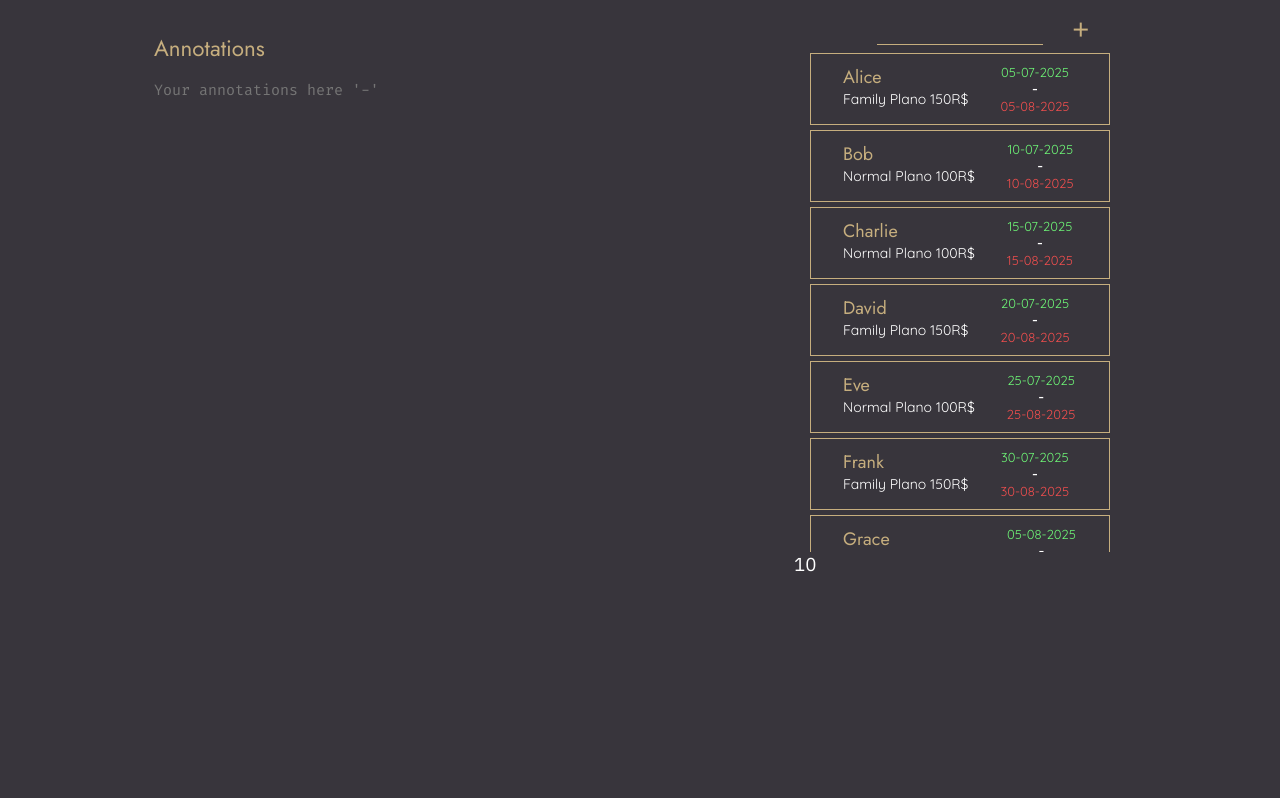
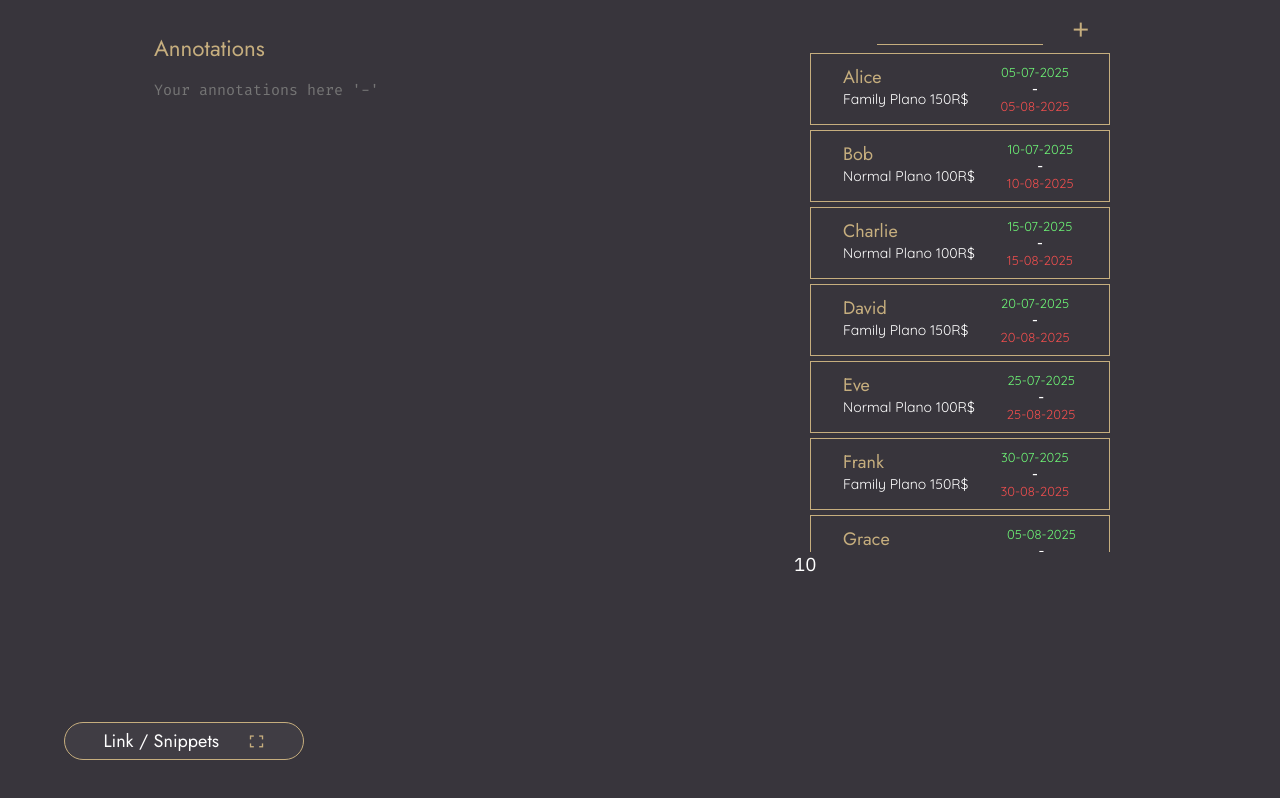
Before and after one commit to renansouza12/ClientEase, an Angular app: page / in a window 1280 px wide. Built offline with nearby package versions, Linux system fonts and the light colour scheme.

Commit message:
wip: add button to show the snippets and links

```diff
--- a/src/app/app.component.html
+++ b/src/app/app.component.html
@@ -5,3 +5,4 @@
 @if (isFormClicked) {
     <app-form-client/>
 }
+<app-links-and-snippets/>
--- a/src/app/app.component.ts
+++ b/src/app/app.component.ts
@@ -4,10 +4,11 @@ import { AnnotationComponent } from './components/annotation/annotation.componen
 import { CardsComponent } from './components/cards/cards.component';
 import { FormClientComponent } from './components/form-client/form-client.component';
 import { ClientService } from './services/client.service';
+import { LinksAndSnippetsComponent } from './components/links-and-snippets/links-and-snippets.component';
 
 @Component({
   selector: 'app-root',
-  imports: [RouterOutlet,AnnotationComponent,CardsComponent,FormClientComponent],
+  imports: [RouterOutlet,AnnotationComponent,CardsComponent,FormClientComponent,LinksAndSnippetsComponent],
   templateUrl: './app.component.html',
   styleUrl: './app.component.scss'
 })
--- /dev/null
+++ b/src/app/components/links-and-snippets/links-and-snippets.component.html
@@ -0,0 +1,3 @@
+<h2>Link / Snippets</h2>
+
+<i class="ri-fullscreen-line"></i>
--- /dev/null
+++ b/src/app/components/links-and-snippets/links-and-snippets.component.scss
@@ -0,0 +1,22 @@
+:host{
+    display:flex;
+    justify-content: space-between;
+    align-items: center;
+    width: 15rem;
+    padding: 5px 2.4rem;
+    border-radius: 2rem;
+    position: absolute;
+    bottom: 5%;
+    left: 5%;
+    background-color: #403d44;;
+    border: 1px solid var(--primary-color);
+    cursor: pointer;
+    h2{
+        color: var(--white-color);
+        font-size: 18px;
+    }
+    i{
+        color: var(--primary-color);
+        font-size: 1rem;
+    }
+}
```
Also changed, not shown: src/app/components/links-and-snippets/links-and-snippets.component.ts (added, +11 -0 lines).
